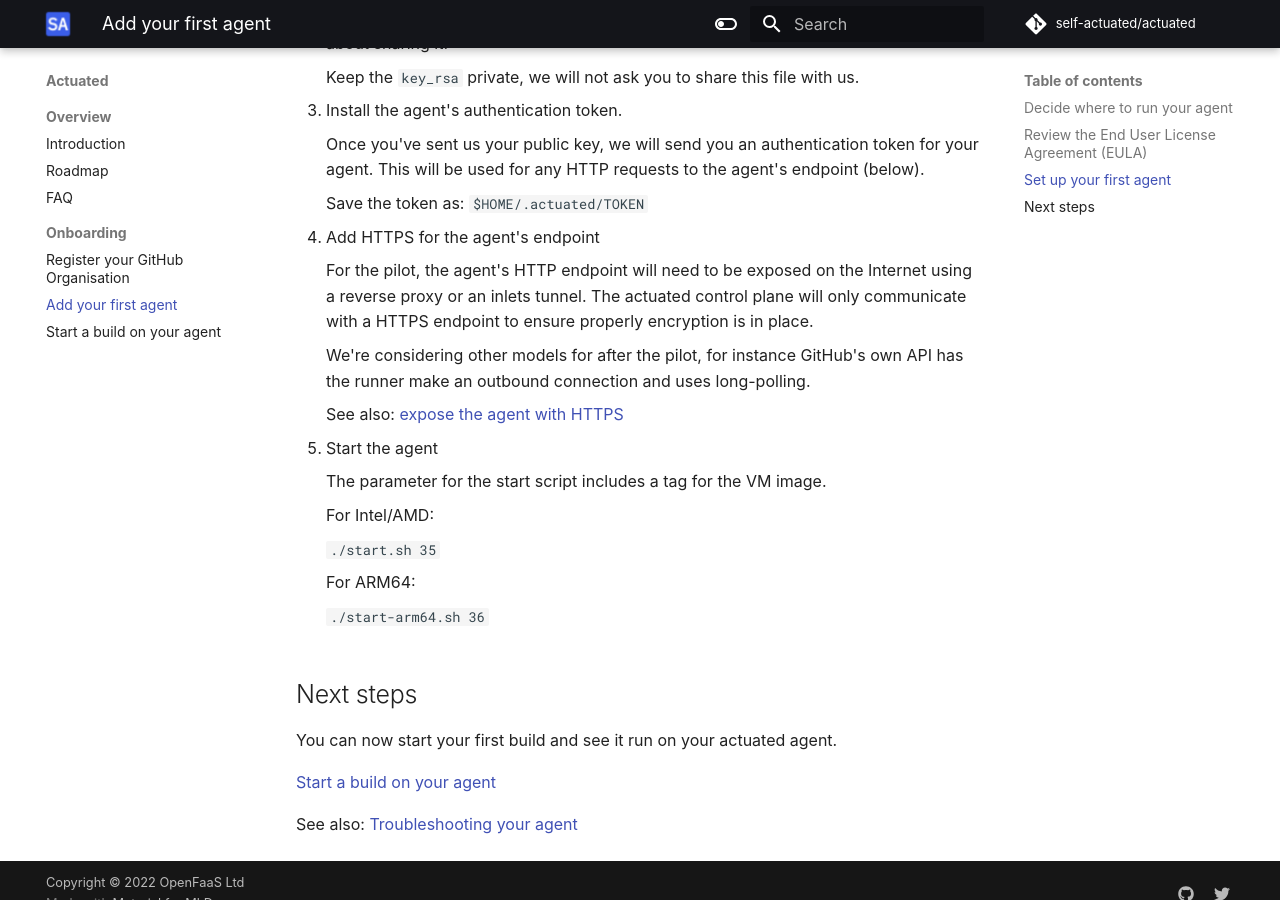
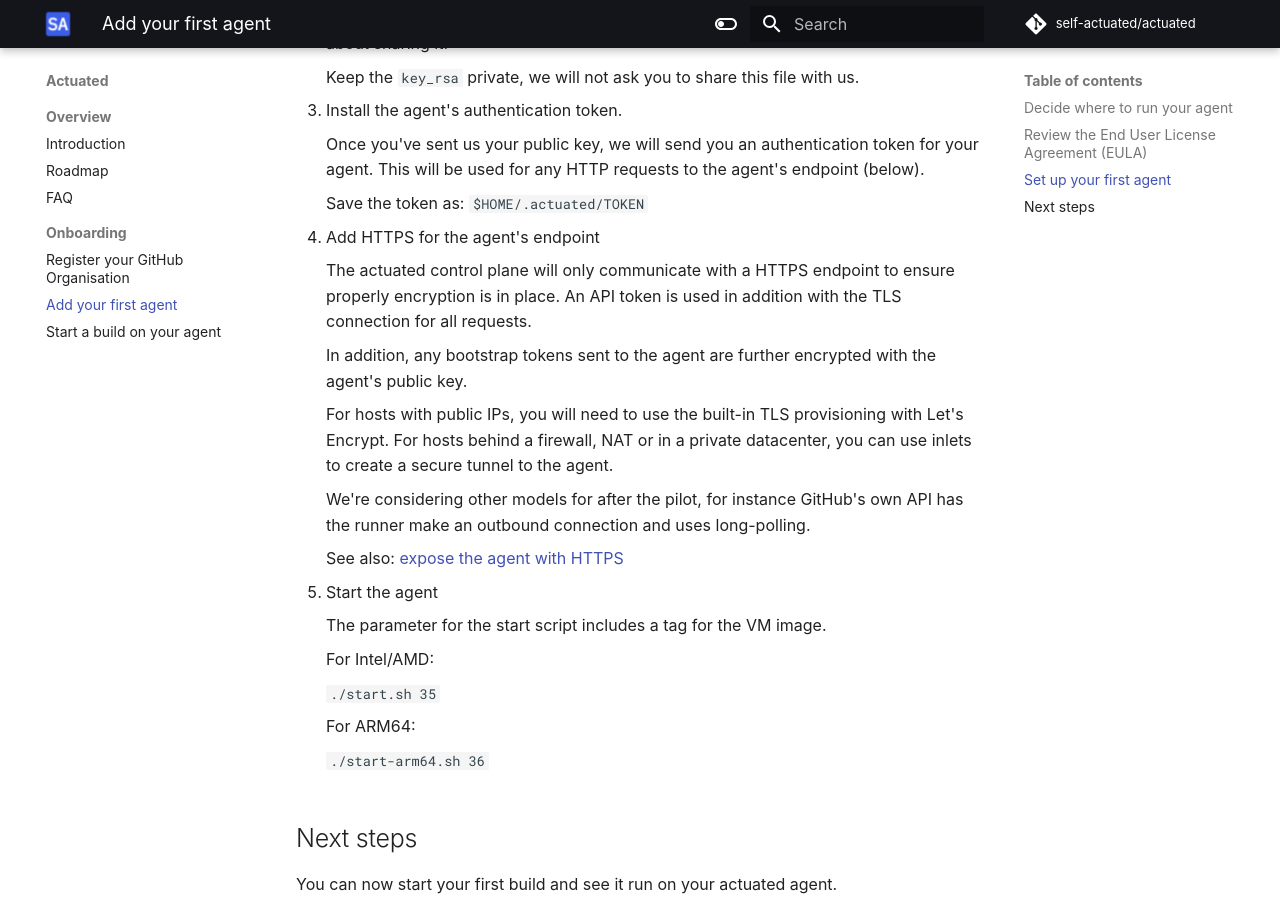
Before and after one commit to welteki/docs.actuated.dev, an MkDocs documentation site: the page built from docs/add-agent.md, in a window 1280 px wide and 900 px high, scrolled down 2091 px. Built offline with MkDocs 1.6.1 and Material for MkDocs 9.7.7, drawn with Linux system fonts in a browser that asks for light colours; some web fonts are replaced.

Commit message:
Notes on the agent being exposed with HTTPS
Signed-off-by: Alex Ellis (OpenFaaS Ltd) <alexellis2@gmail.com>

```diff
--- a/docs/add-agent.md
+++ b/docs/add-agent.md
@@ -73,7 +73,11 @@ Make sure you've read the [Actuated EULA](https://github.com/self-actuated/actua
 
 4. Add HTTPS for the agent's endpoint
 
-    For the pilot, the agent's HTTP endpoint will need to be exposed on the Internet using a reverse proxy or an inlets tunnel. The actuated control plane will only communicate with a HTTPS endpoint to ensure properly encryption is in place.
+    The actuated control plane will only communicate with a HTTPS endpoint to ensure properly encryption is in place. An API token is used in addition with the TLS connection for all requests.
+
+    In addition, any bootstrap tokens sent to the agent are further encrypted with the agent's public key.
+
+    For hosts with public IPs, you will need to use the built-in TLS provisioning with Let's Encrypt. For hosts behind a firewall, NAT or in a private datacenter, you can use inlets to create a secure tunnel to the agent.
 
     We're considering other models for after the pilot, for instance GitHub's own API has the runner make an outbound connection and uses long-polling.
 
```
Also changed, not shown: docs/troubleshooting.md (+37 -27 lines).
